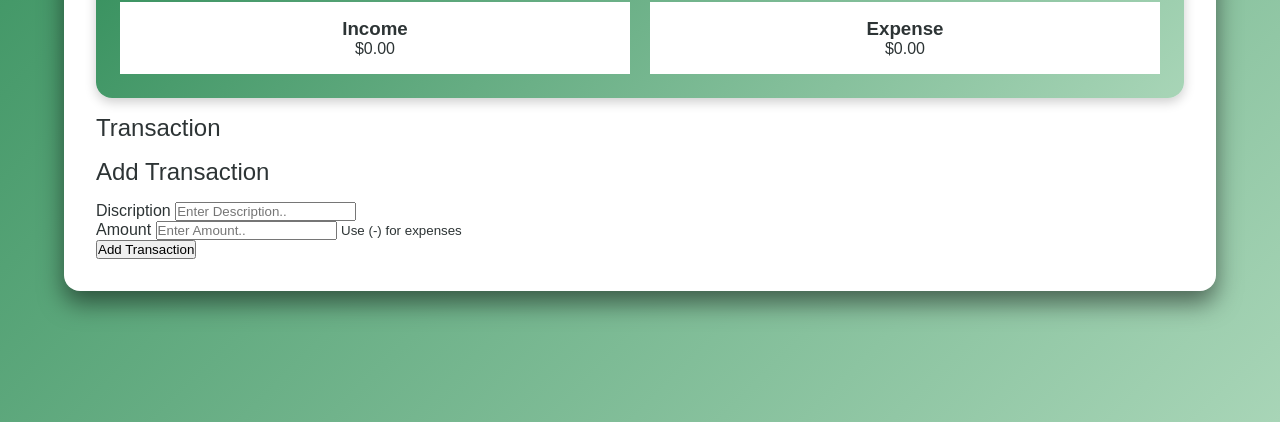
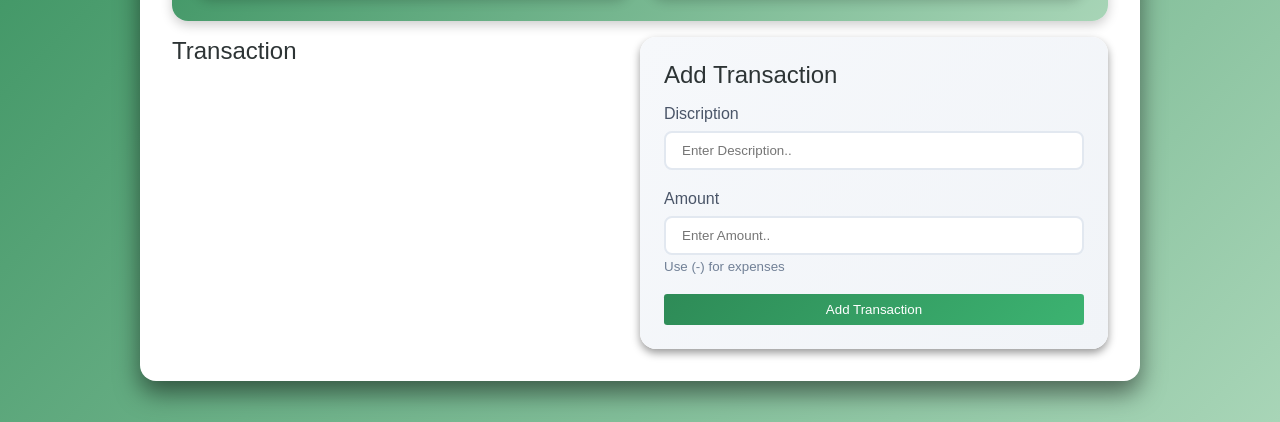
Before and after one commit to shahilrawat623/EXPENSE-TRACKER, a plain HTML site: page index.html in a window 1280 px wide. Shown: the part 378-800 px from the top of the page. Drawn offline with Linux system fonts and the light colour scheme.

Commit message:
Complete styling for expense tracker

```diff
--- a/style.css
+++ b/style.css
@@ -17,8 +17,8 @@ body{
 .container{
     background-color: #fff;
     padding: 2rem;
-    width: 90%;
-    max-width: 1200px;
+    width: 100%;
+    max-width: 1000px;
     border-radius: 1rem;
     box-shadow: 0 12px 24px rgba(0,0,0,0.5);
 }
@@ -62,4 +62,200 @@ h2{
 .income,.expense{
     background-color: #fff;
     padding: 1rem;
+    border-radius: 1rem;
+    box-shadow: 0 4px 12px rgba(0,0,0,0.2);
+    transition: all .2s ease;
 }
+
+.income:hover,
+.expense:hover{
+    transform: translateY(-2px);
+}
+
+.income h3{
+    color: #059669;
+    font-weight: 500;
+}
+.expense h3{
+    color: #dc2626;
+    font-weight: 500;
+}
+
+.main-content{
+    display: grid;
+    grid-template-columns: repeat(2,1fr);
+}
+
+.income p,
+.expense p{
+    font-weight: 600;
+    margin-top: 10px;
+    font-size: 1.1rem;
+}
+
+.income p{
+    color: #059669;
+}
+
+.expense p{
+    color: #dc2626;
+}
+
+.transaction-container{
+    display: flex;
+    flex-direction: column;
+    height: 100%;
+
+}
+
+#transaction-list{
+    max-height: 200px;
+    overflow-y: auto;
+    list-style: none;
+    padding-right: 8px;
+    flex-grow: 1;
+}
+
+#transaction-list::-webkit-scrollbar{
+    width: 8px;
+}
+#transaction-list::-webkit-scrollbar-track{
+    background-color: #f1f1f1;
+    border-radius: 4px;
+}
+#transaction-list::-webkit-scrollbar-thumb{
+    background-color: #cbd5e0;
+    border-radius: 4px;
+}
+
+#transaction-list::-webkit-scrollbar-thumb:hover{
+    background-color: #a0aec0;
+}
+
+.Transaction{
+    display: flex;
+    justify-content: space-between;
+    align-items: center;
+    margin-bottom: 10px;
+    padding:1rem 1.2rem;
+    border-radius: 10px;
+    border-right: 5px solid ;
+    box-shadow: 3px 2px 4px rgba(0,0,0,0.2);
+    transition: all .2s ease;
+    animation: slideIn .3s ease;
+}
+
+.Transaction.income{
+    border-right-color: #059669;
+}
+
+.Transaction.expense{
+    border-right-color: #dc2626;
+}
+
+.Transaction:hover{
+    transform: translateX(3px);
+    box-shadow: 0 4px 12px rgba(0,0,0,0.2);
+}
+
+@keyframes slideIn {
+    from{
+        opacity: 0;
+        transform: translateX(-20px);
+    }
+
+    to{
+        opacity: 1;
+        transform: translateX(0px);
+    }
+}
+
+
+.Transaction .delete-btn{
+    background: none;
+    border: none;
+    background-color: #dc2626;
+    cursor: pointer;
+    font-size: 1.4rem;
+    padding: 4px 8px;
+    opacity: 0;
+    transform: all .2s ease;
+    border-radius: 4px;
+    margin-left: 12px;
+}
+
+.Transaction:hover .delete-btn {
+    opacity: 1;
+}
+
+.Transaction .delete-btn{
+    background-color: #fee2fe;
+    transform: scale(1.1);
+}
+
+.form-container{
+    background: linear-gradient(135deg,#f6f8fb,#f1f4f8);
+    padding: 1.5rem;
+    border-radius: 1rem;
+    height: 100%;
+    box-shadow: 0 4px 8px rgba(0,0,0,0.4);
+    /* display: flex;
+    flex-direction: column; */
+}
+
+#Transaction-form{
+    height: 100%;
+    display: flex;
+    flex-direction: column;
+    gap: 20px;
+}
+
+label{
+    display: block;
+    margin-bottom: 8px;
+    color: #4a5568;
+}
+
+input{
+    width: 100%;
+    padding: 10px 16px;
+    border-radius: 8px;
+    border: 2px solid #e2e8f0;
+    transition: all .2s ease;
+}
+
+input:focus{
+    outline: none;
+    border-color: #667eea;
+
+}
+
+input:hover{
+    border-color:#bdc5e0;
+}
+
+small{
+    color: #718096;
+    margin-top: 4px;
+    display: block;
+}
+
+button[type="submit"]{
+    width: 100%;
+    padding: .5rem;
+    border-radius: .2rem;
+    border: none;
+    background: linear-gradient(135deg,#2e8b57,#3cb371);
+    cursor: pointer;
+    color: white;
+    font-weight: 500;
+    transition: all .2s ease;
+    box-shadow: 0 0 4 12px rgba(102,126,234,0.2);
+}
+
+button[type="submit"]:hover{
+    transform: translateY(-2px);
+}
+button[type="submit"]:active{
+    transform: translateY(0)
+}
```
